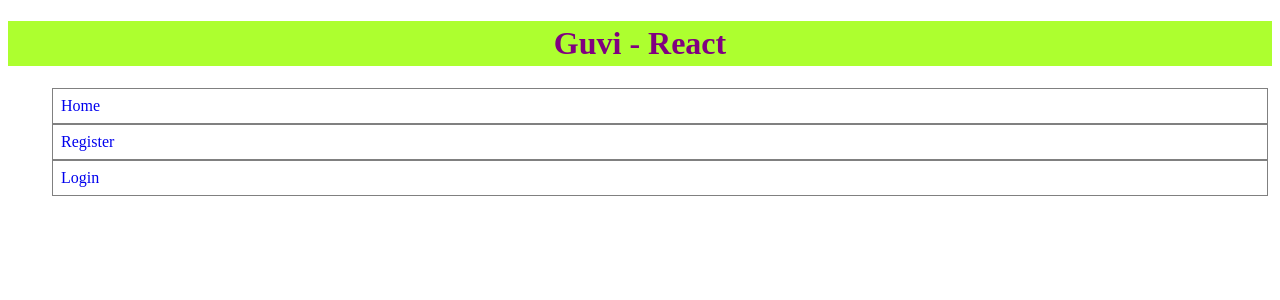
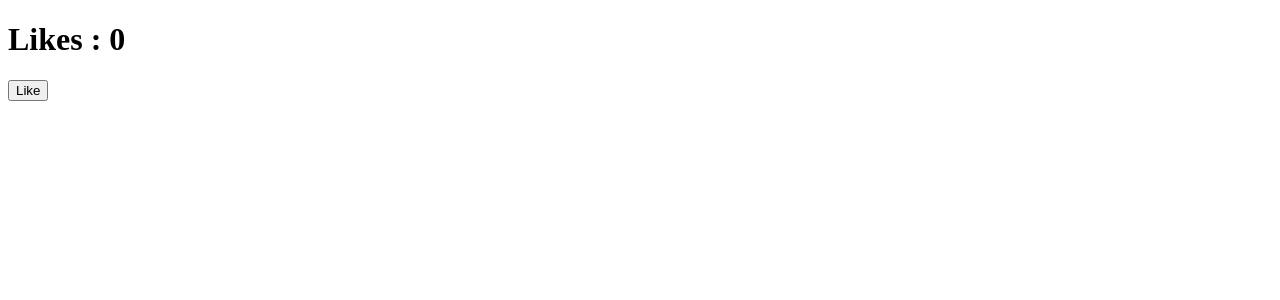
Before and after one commit to syamalathagudepu/RE-JS-APP, a React (Vite) app: page / in a window 1280 px wide. Shown: the top 300 px of the page. Built offline with nearby package versions, Linux system fonts and the light colour scheme.

Commit message:
useEffect without dependencies arguments

```diff
--- a/src/App.jsx
+++ b/src/App.jsx
@@ -1,33 +1,23 @@
-import Menulist from './components/Menulist'
+import { useEffect,useState } from "react";
 
 const App = () => {
 
-const menulist = [
-  'Home',
-  'Register',
-  'Login',
-];
+  const [likes,setLikes] = useState(0);
 
-const headerStyle = {color:'purple',
-              backgroundColor:'greenyellow',
-  padding: '4px',
-        textAlign: 'center'}
+
+useEffect(() => {
+console.log("component is mounted/updated");
+});
+
+const handleLike = () => {
+    setLikes(likes+1);
+}
 
   return (
+
     <>
-
-    <h1 style={headerStyle}>Guvi - React</h1>
-    <ul>
-      {
-      menulist.map((value, index)=>{
-        return <Menulist
-        key= {index}
-        value= {value}
-        />
-      })
-    }
-    </ul>
-
+    <h1>Likes : {likes}</h1>
+    <button onClick={handleLike}>Like</button>
     </>
 
   )
--- a/src/components/Menulist.css
+++ /dev/null
@@ -1,13 +0,0 @@
-.listItem {
-
-    list-style-type: none;
-    border: 1px solid gray;
-    padding: 8px;
-    margin: 0px 4px;
-}
-
-.listItem>a{
-    text-decoration: aqua;
-    border-color:chartreuse;
-
-}
--- a/src/components/Menulist.jsx
+++ /dev/null
@@ -1,14 +0,0 @@
-import "./Menulist.css";
-
-const Menulist = ({value}) => {
-
-  return (
-
-        <>
-            <li className="listItem"><a href="#">{value}</a></li>
-       </>
-
-  )
-}
-
-export default Menulist
```
